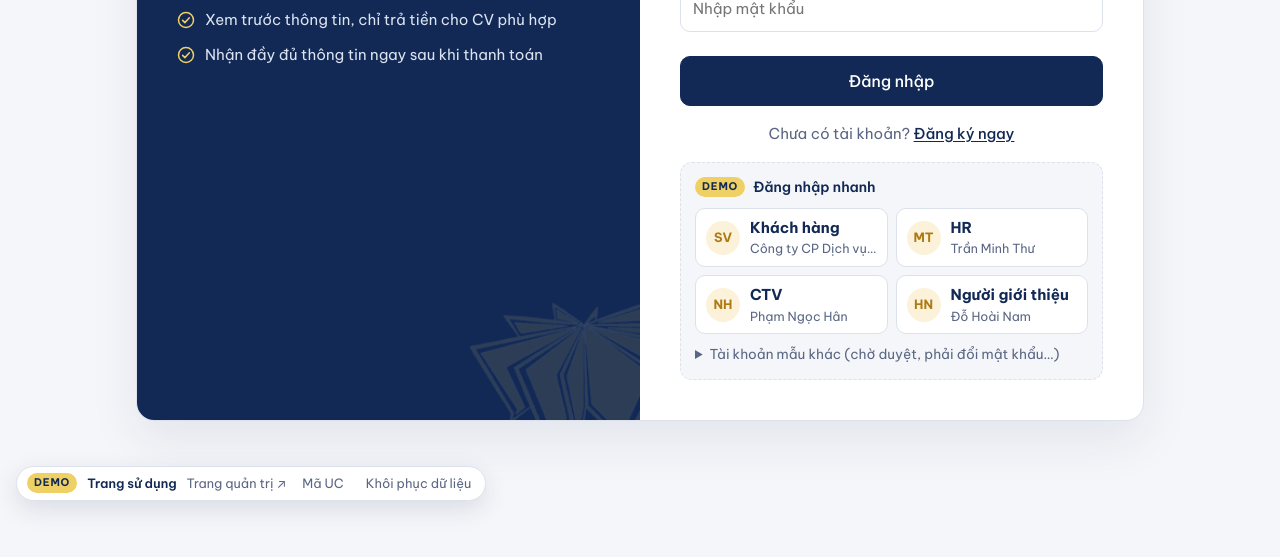
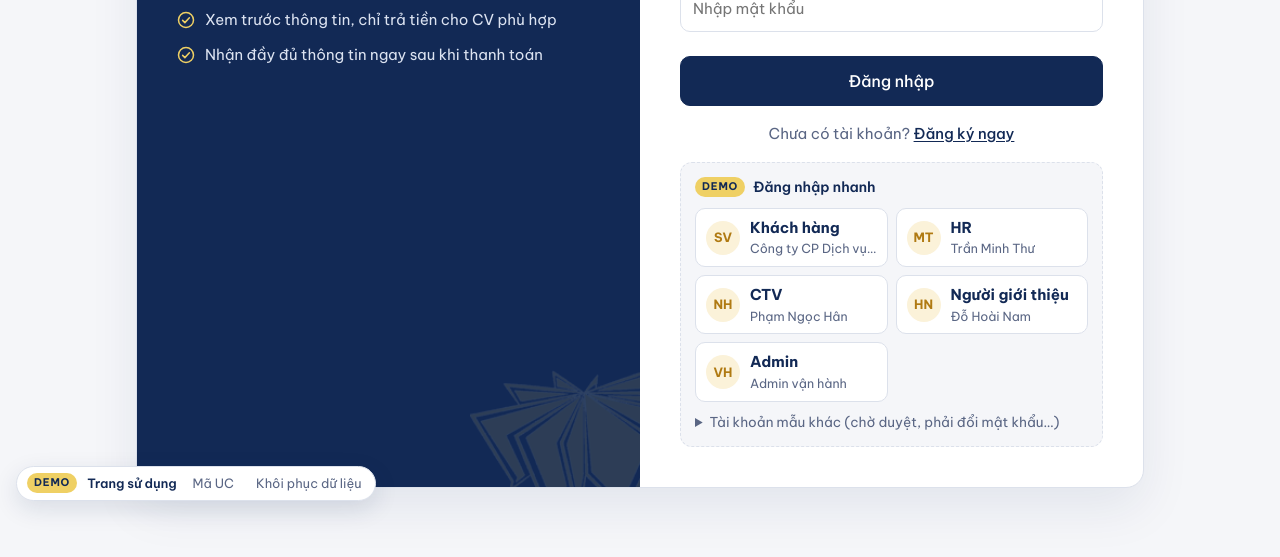
Before and after one commit to nlinh1703/Bao-cao-thuc-tap-BA, a plain HTML site: page Code/index.html in a window 1280 px wide. Shown: the part 283-840 px from the top of the page. Before the commit the page ends 800 px from the top, so only its background shows below. Drawn offline with nearby package versions, Linux system fonts and the light colour scheme; a web font is replaced by a local one.

Commit message:
Demo: gộp đăng nhập mọi vai trò vào một màn hình, Admin tự chuyển sang cổng quản trị; cập nhật báo cáo v31 và README
Co-Authored-By: Claude Opus 5.5 <noreply@anthropic.com>
Claude-Session: https://claude.ai/code/session_01C5VjwdLSuu24iWYLSSo9Ni

```diff
--- a/Code/app.js
+++ b/Code/app.js
@@ -126,6 +126,7 @@ const DEFAULT_ACC={kh:'kh2',hr:'hr1',ctv:'ctv1',ngt:'bd1',admin:'ad1'};
 const PORTAL=window.PORTAL||'user';
 const DATA_KEY='cvm_data_v1', SES_KEY='cvm_session_'+PORTAL;
 const PORTAL_ROLES={user:['kh','hr','ctv','ngt'],admin:['admin'],uv:[]};
+const LOGIN_ROLES=PORTAL==='user'?['kh','hr','ctv','ngt','admin']:PORTAL_ROLES[PORTAL];
 if(PORTAL==='admin')NAV.guest=NAV.guest.slice(0,1);
 function store(k,v){try{localStorage.setItem(k,JSON.stringify(v))}catch(_){}}
 function load(k){try{return JSON.parse(localStorage.getItem(k)||'null')}catch(_){return null}}
@@ -136,6 +137,7 @@ function save(){const d={seq};DATA_FIELDS.forEach(k=>d[k]=S[k]);store(DATA_KEY,d
 function restore(){const d=load(DATA_KEY);if(!d)return false;seed();seq=d.seq;DATA_FIELDS.forEach(k=>S[k]=d[k]);return true}
 window.addEventListener('storage',e=>{if(e.key===DATA_KEY&&e.newValue){const keep={role:S.role,me:S.me,cart:S.cart,ui:S.ui,uvToken:S.uvToken};restore();Object.assign(S,keep);render()}});
 function setRole(role,accId){
+  if(PORTAL==='user'&&role==='admin'){try{sessionStorage.setItem('cvm_session_admin',JSON.stringify({role:'admin',me:accId,cart:[]}))}catch(_){}location.href='admin.html';return}
   S.role=role; S.me=accId||null; S.cart=[];
   go(NAV[role][0][0]);
 }
@@ -189,7 +191,7 @@ VIEWS['dang-nhap']=()=>{
     ${PORTAL==='user'?`<p class="small muted">Chưa có tài khoản? <button type="button" class="link" data-go="dang-ky">Đăng ký</button></p>`:''}
   </form>
   <div class="panel"><h3 style="margin-bottom:8px">Tài khoản mẫu</h3><p class="small muted" style="margin-bottom:10px">Chọn để điền sẵn email. Có cả tài khoản chờ duyệt và tài khoản phải đổi mật khẩu để thử các luồng ngoại lệ.</p>
-  <div class="acclist">${S.accounts.filter(a=>PORTAL_ROLES[PORTAL].includes(a.role)).map(a=>`<button type="button" data-act="fill-login" data-id="${a.id}"><span>${esc(a.name)} <span class="small muted">· ${ROLE_NAME[a.role]}</span></span>${pill(a.status)}</button>`).join('')}</div></div></div>`;
+  <div class="acclist">${S.accounts.filter(a=>LOGIN_ROLES.includes(a.role)).map(a=>`<button type="button" data-act="fill-login" data-id="${a.id}"><span>${esc(a.name)} <span class="small muted">· ${ROLE_NAME[a.role]}</span></span>${pill(a.status)}</button>`).join('')}</div></div></div>`;
 };
 VIEWS['dang-ky']=()=>{
   const t=S.ui.regType; const ref=S.ui.regRef;
@@ -536,8 +538,8 @@ VIEWS['dang-nhap']=()=>{
    <form class="stack" data-form="change-pw"><div class="field"><label for="np1">Mật khẩu mới</label><input id="np1" type="password" required minlength="8" placeholder="Tối thiểu 8 ký tự"></div>
    <div class="field"><label for="np2">Nhập lại mật khẩu mới</label><input id="np2" type="password" required></div>
    <div id="cpErr"></div><button class="btn pri big">Lưu và tiếp tục</button></form>`);
-  const pool=S.accounts.filter(a=>PORTAL_ROLES[PORTAL].includes(a.role));
-  const quick=PORTAL_ROLES[PORTAL].map(r=>pool.find(a=>a.id===DEFAULT_ACC[r]&&a.status==='Hoạt động')||pool.find(a=>a.role===r&&a.status==='Hoạt động'&&!a.mustChange)).filter(Boolean);
+  const pool=S.accounts.filter(a=>LOGIN_ROLES.includes(a.role));
+  const quick=LOGIN_ROLES.map(r=>pool.find(a=>a.id===DEFAULT_ACC[r]&&a.status==='Hoạt động')||pool.find(a=>a.role===r&&a.status==='Hoạt động'&&!a.mustChange)).filter(Boolean);
   return authShell(`<h1>${PORTAL==='admin'?'Đăng nhập quản trị':'Chào mừng bạn trở lại'}</h1>
   <p class="muted">${PORTAL==='admin'?'Dành cho quản trị viên vận hành hệ thống.':'Đăng nhập để tìm kiếm và quản lý CV.'}</p>
   <form class="stack" data-form="login">
@@ -887,7 +889,7 @@ document.addEventListener('click',e=>{
   if(a.tagName==='SELECT')return;
   const A={
     'close-scrim':closeOverlay, close:closeOverlay,
-    logout:()=>{S.role='guest';S.me=null;S.cart=[];S.ui.login=null;go('dang-nhap')},
+    logout:()=>{S.role='guest';S.me=null;S.cart=[];S.ui.login=null;if(PORTAL==='admin'){sesSave();location.href='index.html#dang-nhap';return}go('dang-nhap')},
     reset:()=>{const k={role:S.role,me:S.me,uvToken:S.uvToken};seed();Object.assign(S,k);if(S.me&&!acc(S.me)){S.role='guest';S.me=null}render();toast('Đã khôi phục dữ liệu mẫu')},
     'fill-login':()=>{S.ui.login={email:acc(id).email};render()},
     'quick-login':()=>{const a=acc(id);S.ui.login=null;setRole(a.role,a.id);toast(`Xin chào ${a.name}`)},
@@ -949,7 +951,7 @@ document.addEventListener('submit',e=>{
   if(kind==='login'){
     const a=S.accounts.find(x=>x.email.toLowerCase()===val('lgEmail').toLowerCase());
     if(!a||!val('lgPw')){S.ui.login={email:val('lgEmail'),err:notice('err','Email hoặc mật khẩu chưa đúng','Bạn kiểm tra lại giúp nhé. Mật khẩu có phân biệt chữ hoa và chữ thường.')};render();return}
-    if(!PORTAL_ROLES[PORTAL].includes(a.role)){S.ui.login={email:a.email,err:PORTAL==='admin'?notice('info','Trang này dành cho quản trị viên','Khách hàng và đối tác vui lòng đăng nhập tại <a href="index.html">trang CV Marketplace</a>.'):notice('info','Đây là tài khoản quản trị','Vui lòng đăng nhập tại <a href="admin.html">trang quản trị</a>.')};render();return}
+    if(!LOGIN_ROLES.includes(a.role)){S.ui.login={email:a.email,err:PORTAL==='admin'?notice('info','Trang này dành cho quản trị viên','Khách hàng và đối tác vui lòng đăng nhập tại <a href="index.html">trang CV Marketplace</a>.'):notice('info','Đây là tài khoản quản trị','Vui lòng đăng nhập tại <a href="admin.html">trang quản trị</a>.')};render();return}
     if(a.status!=='Hoạt động'){S.ui.login={email:a.email,err:statusMsg(a)};render();return}
     if(a.mustChange){S.ui.login={step:'change',id:a.id};render();return}
     S.ui.login=null;setRole(a.role,a.id);toast(`Đăng nhập thành công · ${ROLE_NAME[a.role]}`);return}
@@ -1027,6 +1029,7 @@ if(!restore()) seed();
   if(PORTAL==='uv'){S.role='uv';S.uvToken=qs.get('t')||S.cvs.find(c=>c.status==='Đạt'&&!c.otw)?.token;render();return}
   const ses=sesLoad();
   if(ses&&ses.me&&acc(ses.me)&&PORTAL_ROLES[PORTAL].includes(ses.role)){S.role=ses.role;S.me=ses.me;S.cart=ses.cart||[]}else{S.role='guest';S.me=null}
+  if(PORTAL==='admin'&&S.role==='guest'){location.replace('index.html#dang-nhap');return}
   if(qs.get('ref')&&PORTAL==='user'&&S.role==='guest'){S.ui.regRef=qs.get('ref');S.ui.regType='kh';if(!location.hash)location.hash='dang-ky'}
   render();
 })();
--- a/Code/index.html
+++ b/Code/index.html
@@ -20,7 +20,7 @@
 <div class="toasts" id="toasts" aria-live="polite"></div>
 <div id="overlay"></div>
 <div class="demo-pill" role="region" aria-label="Công cụ demo"><span class="tag-demo">Demo</span><span class="dp-l">Trang sử dụng</span>
-  <a href="admin.html" target="_blank" rel="noopener">Trang quản trị ↗</a><button type="button" data-act="toggle-uc">Mã UC</button><button type="button" data-act="reset">Khôi phục dữ liệu</button></div>
+  <button type="button" data-act="toggle-uc">Mã UC</button><button type="button" data-act="reset">Khôi phục dữ liệu</button></div>
 <script>window.PORTAL='user';</script>
 <script src="app.js"></script>
 </body>
```
Also changed, not shown: Extra/Hinh/ManHinhDemo/01_login.png, 2 other files.
